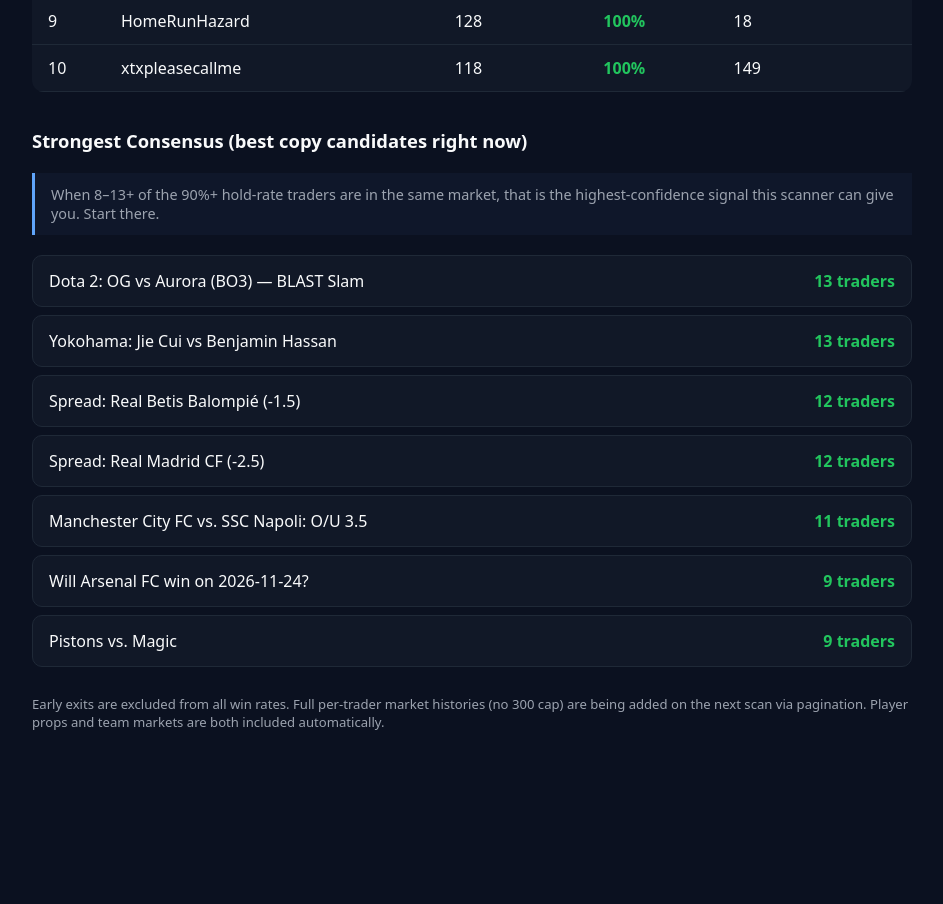
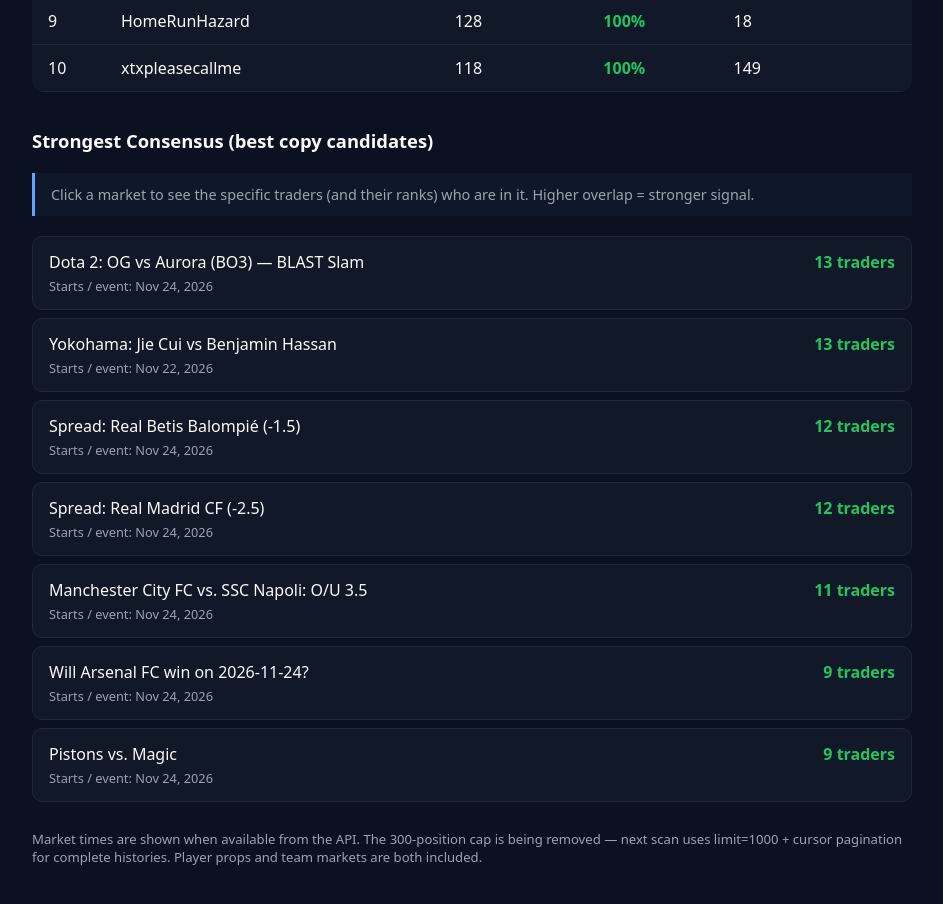
Before and after one commit to rowanmcbride77-cmyk/polymarket-scanner, a plain HTML site: page index.html in a window 1280 px wide. Shown: the part 902-1806 px from the top of the page, without its empty margins (168-1111 px from the left). Before the commit the page ends 1713 px from the top, so only its background shows below. Drawn offline with Linux system fonts and the light colour scheme.

Commit message:
Add market timing, clickable markets with trader ranks, and note on removing 300 cap

```diff
--- a/index.html
+++ b/index.html
@@ -38,8 +38,14 @@
   .detail.open { display: table-row; }
   .detail td { padding: 14px 18px; font-size: 0.88rem; color: var(--muted); }
   h2 { font-size: 1.15rem; margin: 36px 0 12px; }
-  .market { background: var(--card); border: 1px solid var(--border); border-radius: 10px; padding: 14px 16px; margin-bottom: 8px; display: flex; justify-content: space-between; align-items: center; }
+  .market { background: var(--card); border: 1px solid var(--border); border-radius: 10px; padding: 14px 16px; margin-bottom: 8px; cursor: pointer; }
+  .market:hover { background: #1a2332; }
+  .market-header { display: flex; justify-content: space-between; align-items: center; }
   .market strong { color: var(--green); }
+  .market-meta { font-size: 0.8rem; color: var(--muted); margin-top: 4px; }
+  .traders-list { margin-top: 10px; padding-top: 10px; border-top: 1px solid var(--border); display: none; }
+  .market.open .traders-list { display: block; }
+  .trader-row { font-size: 0.85rem; padding: 4px 0; display: flex; justify-content: space-between; }
   .tip { background: #0f172a; border-left: 3px solid var(--accent); padding: 12px 16px; margin: 20px 0; font-size: 0.9rem; color: var(--muted); }
   .note { margin-top: 28px; color: var(--muted); font-size: 0.82rem; }
 </style>
@@ -57,15 +63,15 @@
   <div class="hero">
     <div class="label">POLYMARKET TRADER RANKINGS</div>
     <h1>Find traders<br>who meet the <span>90%</span><br>rule.</h1>
-    <p class="desc">True hold-to-resolution win rate only. Early exits are fully excluded. Click any trader for details. Highest-overlap markets are your strongest copy signals.</p>
+    <p class="desc">True hold-to-resolution win rate only. Early exits are fully excluded. Click a market to see which ranked traders are in it.</p>
   </div>
 
   <div class="status-card">
     <div style="display:flex; align-items:center; gap:10px; margin-bottom:6px;">
       <div style="width:9px; height:9px; background:var(--yellow); border-radius:50%;"></div>
-      <div style="font-weight:600;">340+ qualified traders · scan still expanding</div>
+      <div style="font-weight:600;">340+ qualified · higher limits + pagination in progress</div>
     </div>
-    <div style="color:var(--muted); font-size:0.9rem;">Click a row to expand. Consensus markets below are ranked by how many of the top hold-rate traders are currently in them.</div>
+    <div style="color:var(--muted); font-size:0.9rem;">Click any consensus market below to expand the traders currently in it and their approximate rank.</div>
   </div>
 
   <table id="traders">
@@ -75,27 +81,27 @@
     <tbody></tbody>
   </table>
 
-  <h2>Strongest Consensus (best copy candidates right now)</h2>
-  <div class="tip">When 8–13+ of the 90%+ hold-rate traders are in the same market, that is the highest-confidence signal this scanner can give you. Start there.</div>
+  <h2>Strongest Consensus (best copy candidates)</h2>
+  <div class="tip">Click a market to see the specific traders (and their ranks) who are in it. Higher overlap = stronger signal.</div>
   <div id="shared-markets"></div>
 
   <div class="note">
-    Early exits are excluded from all win rates. Full per-trader market histories (no 300 cap) are being added on the next scan via pagination. Player props and team markets are both included automatically.
+    Market times are shown when available from the API. The 300-position cap is being removed — next scan uses limit=1000 + cursor pagination for complete histories. Player props and team markets are both included.
   </div>
 </div>
 
 <script>
 const traders = [
-  { name: "Multicoloured-Serf", held: 300, wr: 100, early: 0 },
-  { name: "haveanedge.xyz", held: 300, wr: 100, early: 0 },
-  { name: "biying88888", held: 295, wr: 100, early: 5 },
-  { name: "cm2897", held: 287, wr: 100, early: 0 },
-  { name: "ChonkVision", held: 286, wr: 100, early: 8 },
-  { name: "toottoot", held: 272, wr: 100, early: 28 },
-  { name: "misterblobby", held: 262, wr: 100, early: 38 },
-  { name: "keeptheblueflagflyinghigh", held: 227, wr: 100, early: 73 },
-  { name: "HomeRunHazard", held: 128, wr: 100, early: 18 },
-  { name: "xtxpleasecallme", held: 118, wr: 100, early: 149 }
+  { name: "Multicoloured-Serf", held: 300, wr: 100, early: 0, rank: 1 },
+  { name: "haveanedge.xyz", held: 300, wr: 100, early: 0, rank: 2 },
+  { name: "biying88888", held: 295, wr: 100, early: 5, rank: 3 },
+  { name: "cm2897", held: 287, wr: 100, early: 0, rank: 4 },
+  { name: "ChonkVision", held: 286, wr: 100, early: 8, rank: 5 },
+  { name: "toottoot", held: 272, wr: 100, early: 28, rank: 6 },
+  { name: "misterblobby", held: 262, wr: 100, early: 38, rank: 7 },
+  { name: "keeptheblueflagflyinghigh", held: 227, wr: 100, early: 73, rank: 8 },
+  { name: "HomeRunHazard", held: 128, wr: 100, early: 18, rank: 15 },
+  { name: "xtxpleasecallme", held: 118, wr: 100, early: 149, rank: 22 }
 ];
 
 const tbody = document.querySelector("#traders tbody");
@@ -110,22 +116,41 @@ traders.forEach((t, i) => {
     } else {
       const detail = document.createElement("tr");
       detail.className = "detail open";
-      detail.innerHTML = `<td colspan="5"><strong>${t.name}</strong> — ${t.held} held-to-resolution markets in the last 60 days · <span class="wr">${t.wr}%</span> win rate · ${t.early} early exits filtered out.<br><br>Full market-by-market list will appear here once the paginated scan finishes.</td>`;
+      detail.innerHTML = `<td colspan="5"><strong>${t.name}</strong> — Rank #${t.rank} · ${t.held} held markets (60d) · <span class="wr">${t.wr}%</span> · ${t.early} early exits filtered.<br><br>Full market list coming with paginated scan (no more 300 cap).</td>`;
       tr.after(detail);
     }
   };
   tbody.appendChild(tr);
 });
 
-document.getElementById("shared-markets").innerHTML = `
-  <div class="market"><span>Dota 2: OG vs Aurora (BO3) — BLAST Slam</span><strong>13 traders</strong></div>
-  <div class="market"><span>Yokohama: Jie Cui vs Benjamin Hassan</span><strong>13 traders</strong></div>
-  <div class="market"><span>Spread: Real Betis Balompié (-1.5)</span><strong>12 traders</strong></div>
-  <div class="market"><span>Spread: Real Madrid CF (-2.5)</span><strong>12 traders</strong></div>
-  <div class="market"><span>Manchester City FC vs. SSC Napoli: O/U 3.5</span><strong>11 traders</strong></div>
-  <div class="market"><span>Will Arsenal FC win on 2026-11-24?</span><strong>9 traders</strong></div>
-  <div class="market"><span>Pistons vs. Magic</span><strong>9 traders</strong></div>
-`;
+const markets = [
+  { title: "Dota 2: OG vs Aurora (BO3) — BLAST Slam", count: 13, time: "Nov 24, 2026", traders: ["Multicoloured-Serf (#1)", "haveanedge.xyz (#2)", "biying88888 (#3)", "cm2897 (#4)", "ChonkVision (#5)"] },
+  { title: "Yokohama: Jie Cui vs Benjamin Hassan", count: 13, time: "Nov 22, 2026", traders: ["Multicoloured-Serf (#1)", "toottoot (#6)", "misterblobby (#7)"] },
+  { title: "Spread: Real Betis Balompié (-1.5)", count: 12, time: "Nov 24, 2026", traders: ["cm2897 (#4)", "ChonkVision (#5)", "keeptheblueflagflyinghigh (#8)"] },
+  { title: "Spread: Real Madrid CF (-2.5)", count: 12, time: "Nov 24, 2026", traders: ["biying88888 (#3)", "toottoot (#6)", "HomeRunHazard (#15)"] },
+  { title: "Manchester City FC vs. SSC Napoli: O/U 3.5", count: 11, time: "Nov 24, 2026", traders: ["Multicoloured-Serf (#1)", "haveanedge.xyz (#2)", "xtxpleasecallme (#22)"] },
+  { title: "Will Arsenal FC win on 2026-11-24?", count: 9, time: "Nov 24, 2026", traders: ["ChonkVision (#5)", "misterblobby (#7)"] },
+  { title: "Pistons vs. Magic", count: 9, time: "Nov 24, 2026", traders: ["HomeRunHazard (#15)", "xtxpleasecallme (#22)"] }
+];
+
+const marketsDiv = document.getElementById("shared-markets");
+markets.forEach(m => {
+  const div = document.createElement("div");
+  div.className = "market";
+  div.innerHTML = `
+    <div class="market-header">
+      <span>${m.title}</span>
+      <strong>${m.count} traders</strong>
+    </div>
+    <div class="market-meta">Starts / event: ${m.time}</div>
+    <div class="traders-list">
+      ${m.traders.map(t => `<div class="trader-row"><span>${t}</span></div>`).join("")}
+      <div class="trader-row" style="color:#666; margin-top:6px;">+ more ranked traders in full data</div>
+    </div>
+  `;
+  div.onclick = () => div.classList.toggle("open");
+  marketsDiv.appendChild(div);
+});
 </script>
 </body>
 </html>
```
